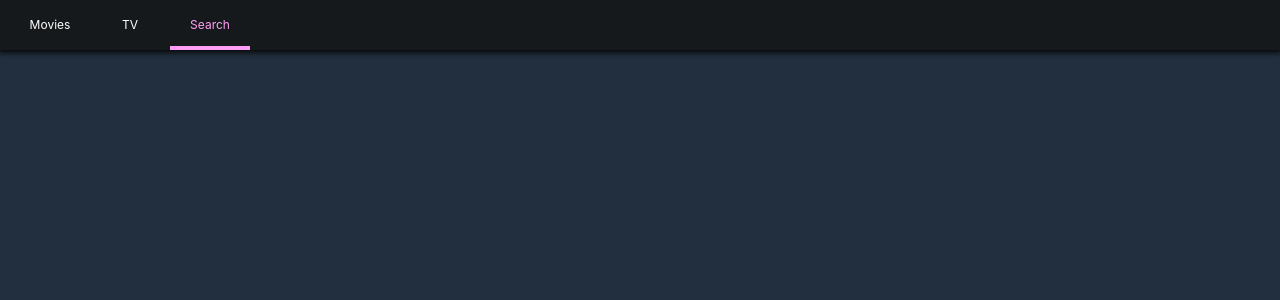
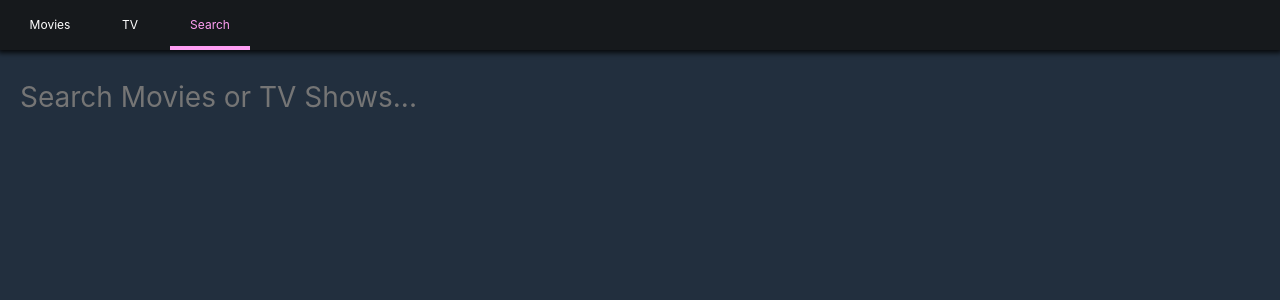
Before and after one commit to Ha-Young/Haflix, a React (Create React App) app: page /search in a window 1280 px wide. Shown: the top 300 px of the page. Built offline with nearby package versions, Linux system fonts and the light colour scheme.

Commit message:
search container, presenter

```diff
--- a/src/Components/Section.js
+++ b/src/Components/Section.js
@@ -3,6 +3,8 @@
 import styled from "styled-components";
 
 const Container = styled.div`
+  padding: 0px 20px;
+
   :not(:last-child) {
     margin-bottom: 50px;
   }
@@ -20,19 +22,19 @@
   grid-gap: 25px;
 `;
 
-const Section = ({title, children}) => (
+const Section = ({ title, children }) => (
   <Container>
     <Title>{title}</Title>
     <Grid>{children}</Grid>
   </Container>
-)
+);
 
 Section.propTypes = {
   title: PropTypes.string.isRequired,
   children: PropTypes.oneOfType([
     PropTypes.arrayOf(PropTypes.node),
-        PropTypes.node
-    ])
-}
+    PropTypes.node,
+  ]),
+};
 
 export default Section;
--- a/src/Routes/Search/SearchContainer.js
+++ b/src/Routes/Search/SearchContainer.js
@@ -11,11 +11,21 @@
     error: null,
   };
 
-  handleSubmit = () => {
+  handleSubmit = (event) => {
+    event.preventDefault();
     const { searchTerm } = this.state;
     if (searchTerm !== "") {
       this.searchByTerm();
     }
+  };
+
+  updateTerm = (event) => {
+    const {
+      target: { value },
+    } = event;
+    this.setState({
+      searchTerm: value,
+    });
   };
 
   searchByTerm = async () => {
@@ -49,6 +59,7 @@
         loading={loading}
         error={error}
         handleSubmit={this.handleSubmit}
+        updateTerm={this.updateTerm}
       />
     );
   }
--- a/src/Routes/Search/SearchPresenter.js
+++ b/src/Routes/Search/SearchPresenter.js
@@ -1,6 +1,23 @@
 import React from "react";
 import PropTypes from "prop-types";
 import styled from "styled-components";
+import Loader from "Components/Loader";
+import Section from "Components/Section";
+
+const Container = styled.div`
+  padding: 0px 20px;
+`;
+
+const Form = styled.form`
+  margin-bottom: 50px;
+  width: 100%;
+`;
+
+const Input = styled.input`
+  all: unset;
+  font-size: 28px;
+  width: 100%;
+`;
 
 const SearchPresenter = ({
   movieResults,
@@ -8,8 +25,39 @@
   loading,
   searchTerm,
   handleSubmit,
-  error
-}) => null;
+  error,
+  updateTerm,
+}) => (
+  <Container>
+    <Form onSubmit={handleSubmit}>
+      <Input
+        placeholder="Search Movies or TV Shows..."
+        value={searchTerm}
+        onChange={updateTerm}
+      />
+    </Form>
+    {loading ? (
+      <Loader />
+    ) : (
+      <>
+        {movieResults && movieResults.length > 0 && (
+          <Section title="Movie Results">
+            {movieResults.map((movie) => (
+              <span key={movie.id}>{movie.title}</span>
+            ))}
+          </Section>
+        )}
+        {tvResults && tvResults.length > 0 && (
+          <Section title="TV Show Results">
+            {tvResults.map((show) => (
+              <span key={show.id}>{show.name}</span>
+            ))}
+          </Section>
+        )}
+      </>
+    )}
+  </Container>
+);
 
 SearchPresenter.propTypes = {
   movieResults: PropTypes.array,
@@ -17,7 +65,8 @@
   error: PropTypes.string,
   searchTerm: PropTypes.string,
   loading: PropTypes.bool.isRequired,
-  handleSubmit: PropTypes.func.isRequired
+  handleSubmit: PropTypes.func.isRequired,
+  updateTerm: PropTypes.func.isRequired,
 };
 
 export default SearchPresenter;
--- a/src/Routes/TV/TVPresenter.js
+++ b/src/Routes/TV/TVPresenter.js
@@ -5,7 +5,7 @@
 import Loader from "../../Components/Loader";
 
 const Container = styled.div`
-  padding: 0px 10px;
+  padding: 0px 20px;
 `;
 
 const TVPresenter = ({ topRated, popular, airingToday, loading, error }) =>
@@ -15,17 +15,23 @@
     <Container>
       {topRated && topRated.length > 0 && (
         <Section title="Top Rated Shows">
-          {topRated.map((show) => show.name)}
+          {topRated.map(show => (
+            <span key={show.id}>{show.name}</span>
+          ))}
         </Section>
       )}
       {popular && popular.length > 0 && (
         <Section title="Popular Shows">
-          {popular.map((show) => show.name)}
+          {popular.map(show => (
+            <span key={show.id}>{show.name}</span>
+          ))}
         </Section>
       )}
       {airingToday && airingToday.length > 0 && (
         <Section title="Airing Today">
-          {airingToday.map((show) => show.name)}
+          {airingToday.map(show => (
+            <span key={show.id}>{show.name}</span>
+          ))}
         </Section>
       )}
     </Container>
```
Lines whose indentation alone changed are shown as unchanged.
